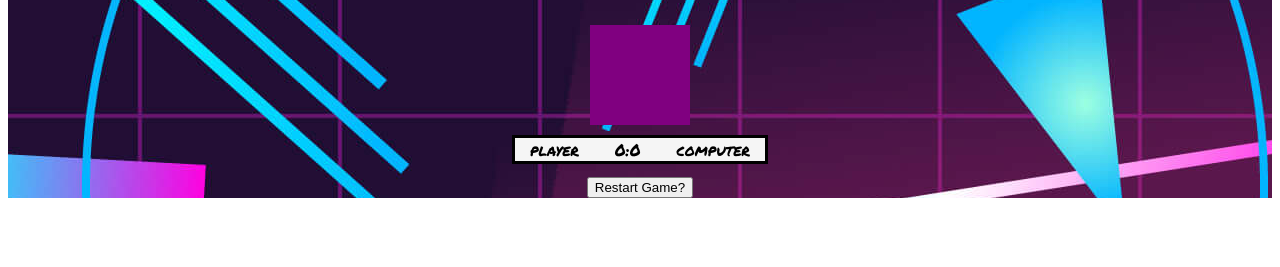
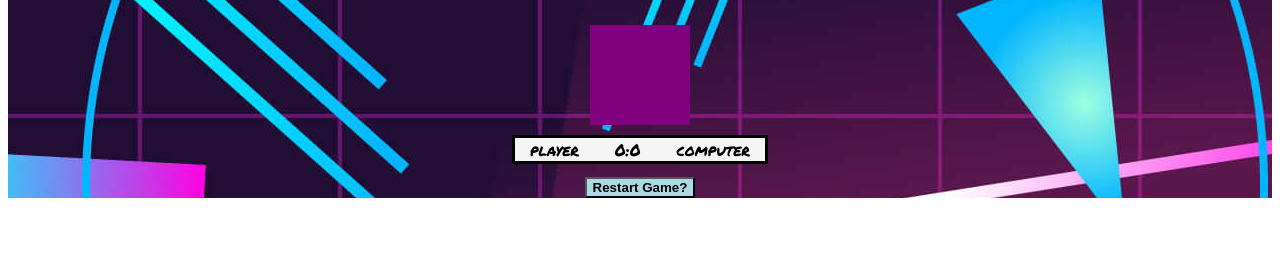
Before and after one commit to alexflip1990/Rock-Paper-Scissors, a plain HTML site: page index.html in a window 1280 px wide. Shown: the part 458-725 px from the top of the page. Drawn offline with Linux system fonts and the light colour scheme.

Commit message:
Amend class attribute to ID for restart button so styling worked

```diff
--- a/assets/css/style.css
+++ b/assets/css/style.css
@@ -52,7 +52,7 @@ h3 {
     background-color: #f5f5f5;
 }
 
-.restart {
+#restart {
     background-color: lightblue;
     font-weight: 700;
 }
```
